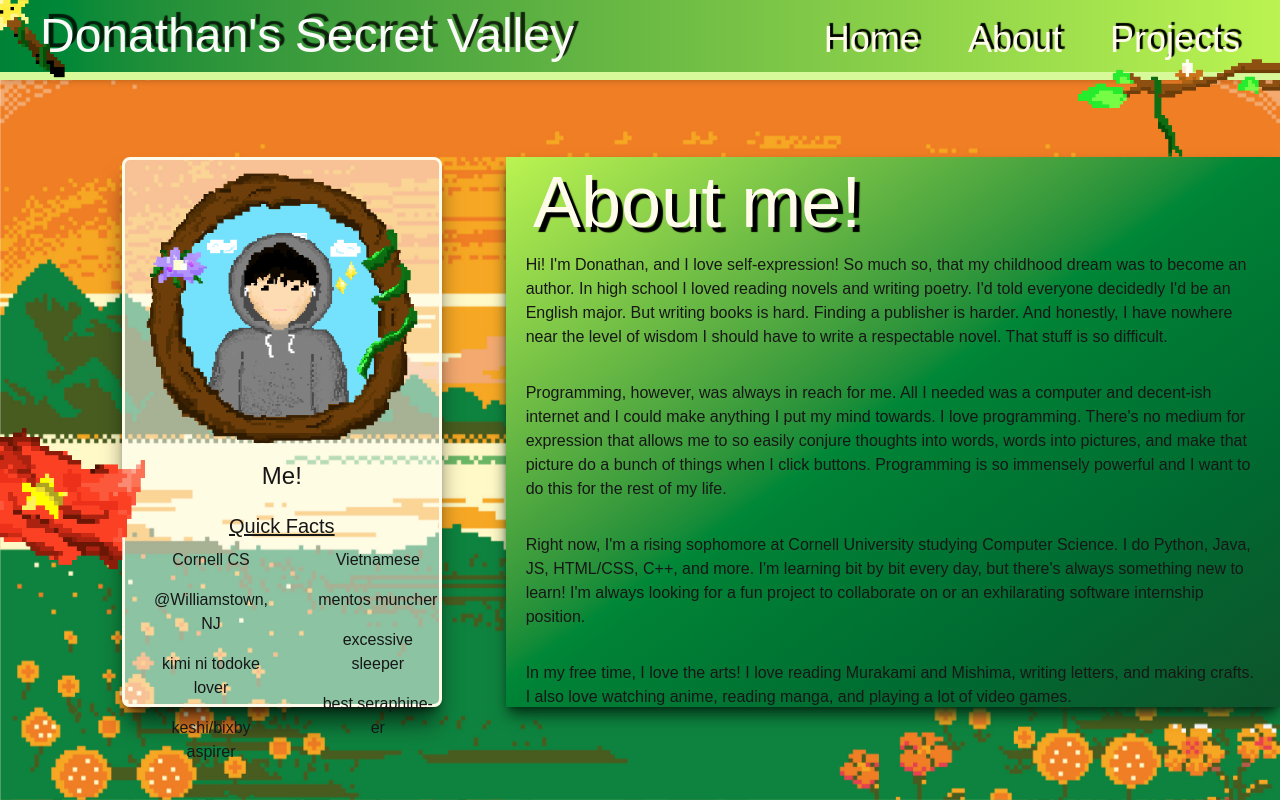
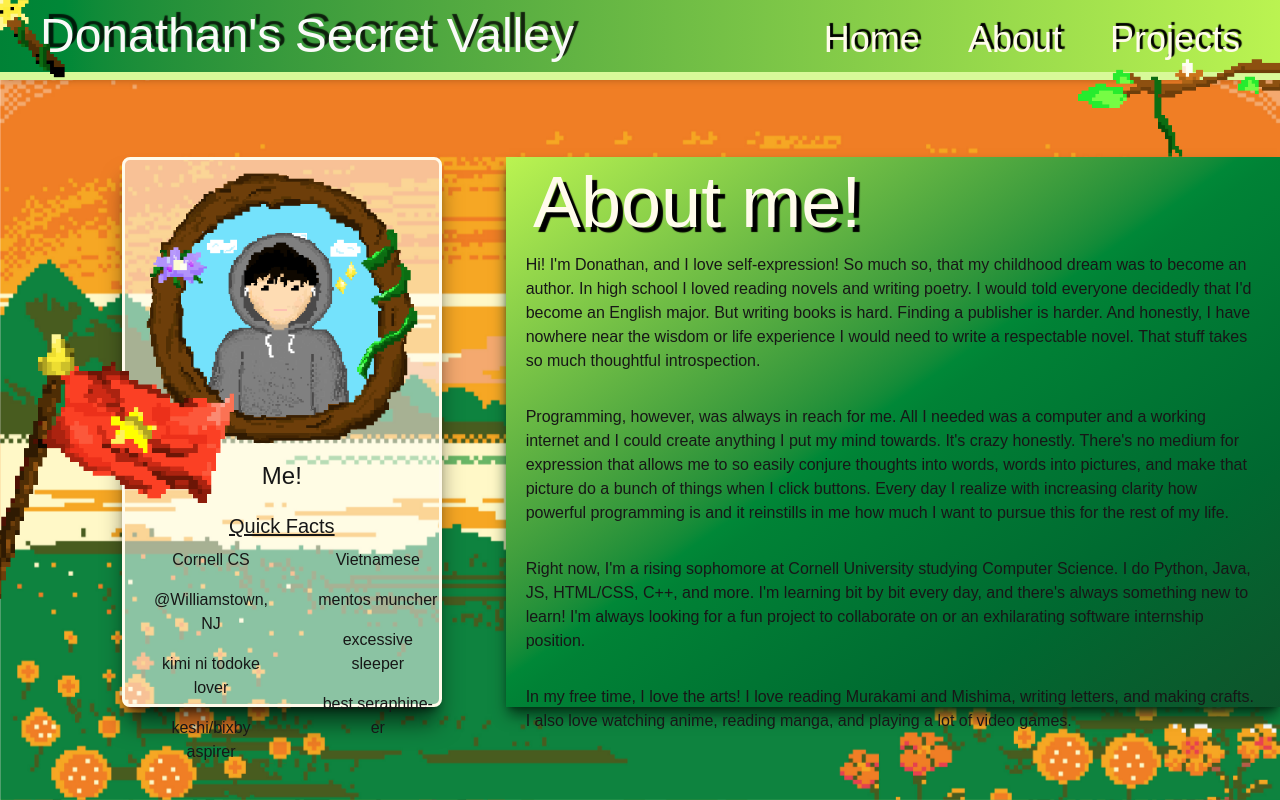
Before and after one commit to donathan2/donathans-secret-valley, a Next.js app: page /bio in a window 1280 px wide. Shown: the top 800 px of the page. Built offline with nearby package versions, Linux system fonts and the light colour scheme; a web font is replaced by a local one.

Commit message:
style: revamped contact components, added butterfly graphic, re worded various textblocks

```diff
--- a/src/app/bio/page.tsx
+++ b/src/app/bio/page.tsx
@@ -65,25 +65,26 @@ export default function BioPage() {
           <motion.p className="ml-5 mt-24 mr-5">
             Hi! I&apos;m Donathan, and I love self-expression! So much so, that
             my childhood dream was to become an author. In high school I loved
-            reading novels and writing poetry. I&apos;d told everyone decidedly
-            I&apos;d be an English major. But writing books is hard. Finding a
-            publisher is harder. And honestly, I have nowhere near the level of
-            wisdom I should have to write a respectable novel. That stuff is so
-            difficult.
+            reading novels and writing poetry. I would told everyone decidedly
+            that I&apos;d become an English major. But writing books is hard.
+            Finding a publisher is harder. And honestly, I have nowhere near the
+            wisdom or life experience I would need to write a respectable novel.
+            That stuff takes so much thoughtful introspection.
           </motion.p>
           <motion.p className="ml-5 mt-8 mr-5">
             Programming, however, was always in reach for me. All I needed was a
-            computer and decent-ish internet and I could make anything I put my
-            mind towards. I love programming. There&apos;s no medium for
+            computer and a working internet and I could create anything I put my
+            mind towards. It&apos;s crazy honestly. There&apos;s no medium for
             expression that allows me to so easily conjure thoughts into words,
             words into pictures, and make that picture do a bunch of things when
-            I click buttons. Programming is so immensely powerful and I want to
-            do this for the rest of my life.
+            I click buttons. Every day I realize with increasing clarity how
+            powerful programming is and it reinstills in me how much I want to
+            pursue this for the rest of my life.
           </motion.p>
           <motion.p className="ml-5 mt-8 mr-5">
             Right now, I&apos;m a rising sophomore at Cornell University
             studying Computer Science. I do Python, Java, JS, HTML/CSS, C++, and
-            more. I&apos;m learning bit by bit every day, but there&apos;s
+            more. I&apos;m learning bit by bit every day, and there&apos;s
             always something new to learn! I&apos;m always looking for a fun
             project to collaborate on or an exhilarating software internship
             position.
@@ -94,6 +95,18 @@ export default function BioPage() {
             anime, reading manga, and playing a lot of video games.
           </motion.p>
         </motion.div>
+        <motion.img
+          src="/vietnam.png"
+          alt="vietnam flag"
+          width={315}
+          height={315}
+          className="absolute translate-x-[-180px] translate-y-[55px]"
+          style={{ overflowY: "visible" }}
+          initial={{ scale: 0, opacity: 0 }}
+          animate={{ scale: 1, opacity: 1 }}
+          transition={{ type: "spring" }}
+          whileTap={{ scale: 1.1 }}
+        ></motion.img>
         <motion.h1
           className={`${headingFont.className} absolute text-7xl text-amber-50 translate-x-[411px] translate-y-[-230px]`}
           style={{ textShadow: "5px 5px 1px rgba(0, 0,0,1)" }}
@@ -106,24 +119,33 @@ export default function BioPage() {
       </main>
       <div className="flex relative items-center justify-center w-[full] h-[300px]">
         <motion.div
-          className="w-[83%] h-[80%] translate-y-[-20px] bg-gradient-to-br from-lime-300 to-green-700 rounded-lg shadow-lg shadow-black/60"
+          className="absolute w-[315px] h-[70px] z-20 bg-gradient-to-br from-lime-300 to-green-300 translate-x-[-325px] border-4 border-white/30 rounded rounded-lg translate-y-[-75px] shadow-xl shadow-white/10"
+          initial={{ opacity: 0, scale: 0 }}
+          animate={
+            scrolledPast ? { opacity: 1, scale: 1 } : { opacity: 0, scale: 0 }
+          }
+          transition={{ type: "spring", delay: 0.2 }}
+        >
+          <motion.p
+            className={`${headingFont.className} text-6xl text-amber-50 ml-[10px]`}
+            style={{ textShadow: "5px 5px 1px rgba(0, 0,0,1)" }}
+          >
+            Lets connect!
+          </motion.p>
+        </motion.div>
+        <motion.div
+          className="w-[1000px] h-[145px] translate-y-[10px] bg-gradient-to-br from-lime-300 to-green-600 rounded-lg shadow-lg shadow-black/60"
           initial={{ scale: 0, opacity: 0 }}
           animate={
             scrolledPast ? { scale: 1, opacity: 1 } : { scale: 0, opacity: 0 }
           }
           transition={{ type: "spring", stiffness: 75 }}
         >
-          <motion.p
-            className={`${headingFont.className} text-6xl text-amber-50 ml-[20px]`}
-            style={{ textShadow: "5px 5px 1px rgba(0, 0,0,1)" }}
-          >
-            Get in touch!
-          </motion.p>
           <a
             href="https://www.linkedin.com/in/donathan-truong-5627b8316"
             target="_blank"
             rel="noopener noreferrer"
-            className="ml-10 rounded-xl h-[150px] w-[150px] hover:bg-white/15 transition inline-flex items-center justify-center"
+            className="ml-15 mt-[28px] rounded-xl h-[95px] w-[95px] hover:bg-white/15 transition inline-flex items-center justify-center"
           >
             <img src="/linkedin.png" alt="linkedin" />
           </a>
@@ -131,7 +153,7 @@ export default function BioPage() {
             href="https://leetcode.com/u/alear34/"
             target="_blank"
             rel="noopener noreferrer"
-            className="ml-10 rounded-xl h-[150px] w-[150px] hover:bg-white/15 transition inline-flex items-center justify-center"
+            className="ml-15 rounded-xl h-[95px] w-[95px] hover:bg-white/15 transition inline-flex items-center justify-center"
           >
             <img src="/leetcode.png" alt="leetcode" />
           </a>
@@ -139,48 +161,49 @@ export default function BioPage() {
             href="https://github.com/donathan2"
             target="_blank"
             rel="noopener noreferrer"
-            className="ml-10 rounded-xl h-[150px] w-[150px] hover:bg-white/15 transition inline-flex items-center justify-center"
+            className="ml-15 rounded-xl h-[95px] w-[95px] hover:bg-white/15 transition inline-flex items-center justify-center"
           >
             <img src="/github.png" alt="github" />
           </a>
           <a
             href="mailto:dnt34@cornell.edu"
-            className="ml-10 rounded-xl h-[150px] w-[150px] hover:bg-white/15 transition inline-flex items-center justify-center"
+            className="ml-15 rounded-xl h-[95px] w-[95px] hover:bg-white/15 transition inline-flex items-center justify-center"
           >
             <img src="/email.png" alt="email for professional/academic" />
           </a>
           <a
             href="mailto:truongdonathan@gmail.com"
-            className="ml-10 rounded-xl h-[150px] w-[150px] hover:bg-white/15 transition inline-flex items-center justify-center"
+            className="ml-15 rounded-xl h-[95px] w-[95px] hover:bg-white/15 transition inline-flex items-center justify-center"
           >
             <img src="/email.png" alt="email for friends" />
           </a>
           <a
             href="mailto:donathan.truong1@gmail.com"
-            className="ml-10 rounded-xl h-[150px] w-[150px] hover:bg-white/15 transition inline-flex items-center justify-center"
+            className="ml-15 rounded-xl h-[95px] w-[95px] hover:bg-white/15 transition inline-flex items-center justify-center"
           >
             <img src="/email.png" alt="email for other" />
           </a>
-          <p className="absolute text-lg translate-x-[597px] translate-y-[-15px]">
+          <p className="absolute text-sm translate-x-[502px] translate-y-[-12px]">
             Professional/Academic
           </p>
-          <p className="absolute text-lg translate-x-[812px] translate-y-[-15px]">
+          <p className="absolute text-sm translate-x-[680px] translate-y-[-12px]">
             Personal Friends
           </p>
-          <p className="absolute text-lg translate-x-[1010px] translate-y-[-15px]">
+          <p className="absolute text-sm translate-x-[840px] translate-y-[-12px]">
             Other inquiries
           </p>
         </motion.div>
         <motion.img
-          src="/vietnam.png"
-          alt="vietnam flag"
-          width={315}
-          height={315}
-          className="absolute translate-x-[-200%] translate-y-[-110%]"
-          style={{ overflowY: "visible" }}
+          src="/butterfly.png"
+          alt="/butterfly"
+          className=" absolute w-[265px] h-[265px] translate-x-[520px] translate-y-[-55px]"
           initial={{ scale: 0, opacity: 0 }}
-          animate={{ scale: 1, opacity: 1 }}
+          animate={
+            scrolledPast ? { scale: 1, opacity: 1 } : { scale: 0, opacity: 0 }
+          }
           transition={{ type: "spring" }}
+          whileHover={{ rotate: 20 }}
+          whileTap={{ scale: 1.1 }}
         ></motion.img>
       </div>
     </>
--- a/src/app/page.tsx
+++ b/src/app/page.tsx
@@ -80,8 +80,8 @@ export default function Home() {
           Hi! I&apos;m Donathan, and this is a webpage I made out of nothing but
           an inexorable drive for fantastical creation. Feel free to click
           around and explore. I had a lot of fun creating this, and I want to
-          share a little bit of that joy with you. All graphics you see, besides
-          the landscapes, were drawn with care by me!
+          share a little bit of that joy with you. All graphics (besides the
+          backgrounds) were drawn by me using make8bitart.com.
         </motion.div>
       </div>
     </>
--- a/src/app/projects/page.tsx
+++ b/src/app/projects/page.tsx
@@ -147,12 +147,12 @@ export default function ProjectsPage() {
           transition={{ duration: 0.4, delay: 0.2, ease: "easeOut" }}
         >
           <p className="m-5">
-            This is BitBridge! BitBridge is a web app where users can hone their
-            coding skills via project based learning within a community of other
-            aspiring coders. Simply create a project, or join one! You&apos;ll
-            become part of a team with other coders with an integrated workspace
-            area, built-in GitHub integration, and an interface designed for
-            collaborative work.
+            Code. Collaborate. Level up! BitBridge is a web app where users can
+            hone their coding skills via project based learning within a
+            community of other aspiring coders. Simply create a project, or join
+            one! You&apos;ll become part of a team with other coders with an
+            integrated workspace area, built-in GitHub integration, and an
+            interface designed for collaborative work.
           </p>
           <p className="m-5">
             BitBridge is gamified as well! Upon finishing a project or
```
Also changed, not shown: public/butterfly.png (added).
